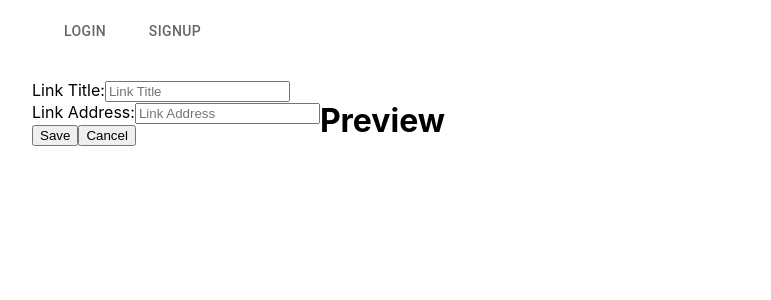
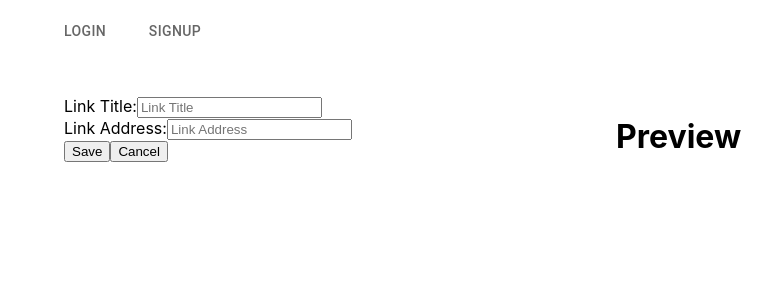
Before and after one commit to teamilink/client, a React (Create React App) app: page /dashboard in a window 1280 px wide. Shown: the top 300 px of the page, without its empty margins (48-819 px from the left). Built offline with nearby package versions, Linux system fonts and the light colour scheme.

Commit message:
divides the main section

```diff
--- a/src/App.js
+++ b/src/App.js
@@ -16,6 +16,7 @@ const App = () => {
     <Router>
       <Container maxWidth="lg">
         <Navbar loggedInUser={loggedInUser} activeUser={activeUser} />
+
         <Routes>
           <Route
             path="login"
--- a/src/components/DashboardPage.js
+++ b/src/components/DashboardPage.js
@@ -1,3 +1,6 @@
+import { Container } from "@mui/material";
+// import { display, flex, flexDirection } from "@mui/system";
+
 import React, { useState } from "react";
 import LinkFormList from "./LinkFormList";
 import Preview from "./Preview";
@@ -25,7 +28,14 @@ const DashboardPage = () => {
   };
 
   return (
-    <div style={{ display: "flex", padding: "1rem" }}>
+    <Container
+      style={{
+        display: "flex",
+        flexDirection: "row",
+        justifyContent: "space-around",
+        marginTop: "2rem",
+      }}
+    >
       <LinkFormList
         links={links}
         onSave={handleSubmit}
@@ -33,7 +43,7 @@ const DashboardPage = () => {
         onDelete={handleDelete}
       />
       <Preview links={links} />
-    </div>
+    </Container>
   );
 };
 
--- a/src/components/LinkFormList.js
+++ b/src/components/LinkFormList.js
@@ -1,10 +1,11 @@
+import { Container } from "@mui/material";
 import React from "react";
 import LinkForm from "./LinkForm";
 import LinkPreview from "./LinkPreview";
 
 const LinkFormList = ({ links, onSave, onUpdate, onDelete }) => {
   return (
-    <div style={{ display: "flex", flexDirection: "column" }}>
+    <Container sx={{ display: "flex", flexDirection: "column", width: "50%" }}>
       <LinkForm onSave={onSave} />
       {links.map((link) => (
         <LinkPreview
@@ -14,7 +15,7 @@ const LinkFormList = ({ links, onSave, onUpdate, onDelete }) => {
           onDelete={onDelete}
         />
       ))}
-    </div>
+    </Container>
   );
 };
 
--- a/src/components/Preview.js
+++ b/src/components/Preview.js
@@ -1,8 +1,9 @@
+import { Container } from "@mui/material";
 import React, { useState } from "react";
 
 const Preview = ({ links }) => {
   return (
-    <div style={{ display: "flex", flexDirection: "column" }}>
+    <Container sx={{ display: "flex", flexDirection: "column", width: "50%" }}>
       <h1>Preview</h1>
       {links.map((link) => (
         <a
@@ -14,7 +15,7 @@ const Preview = ({ links }) => {
           {link.title}
         </a>
       ))}
-    </div>
+    </Container>
   );
 };
 
```
